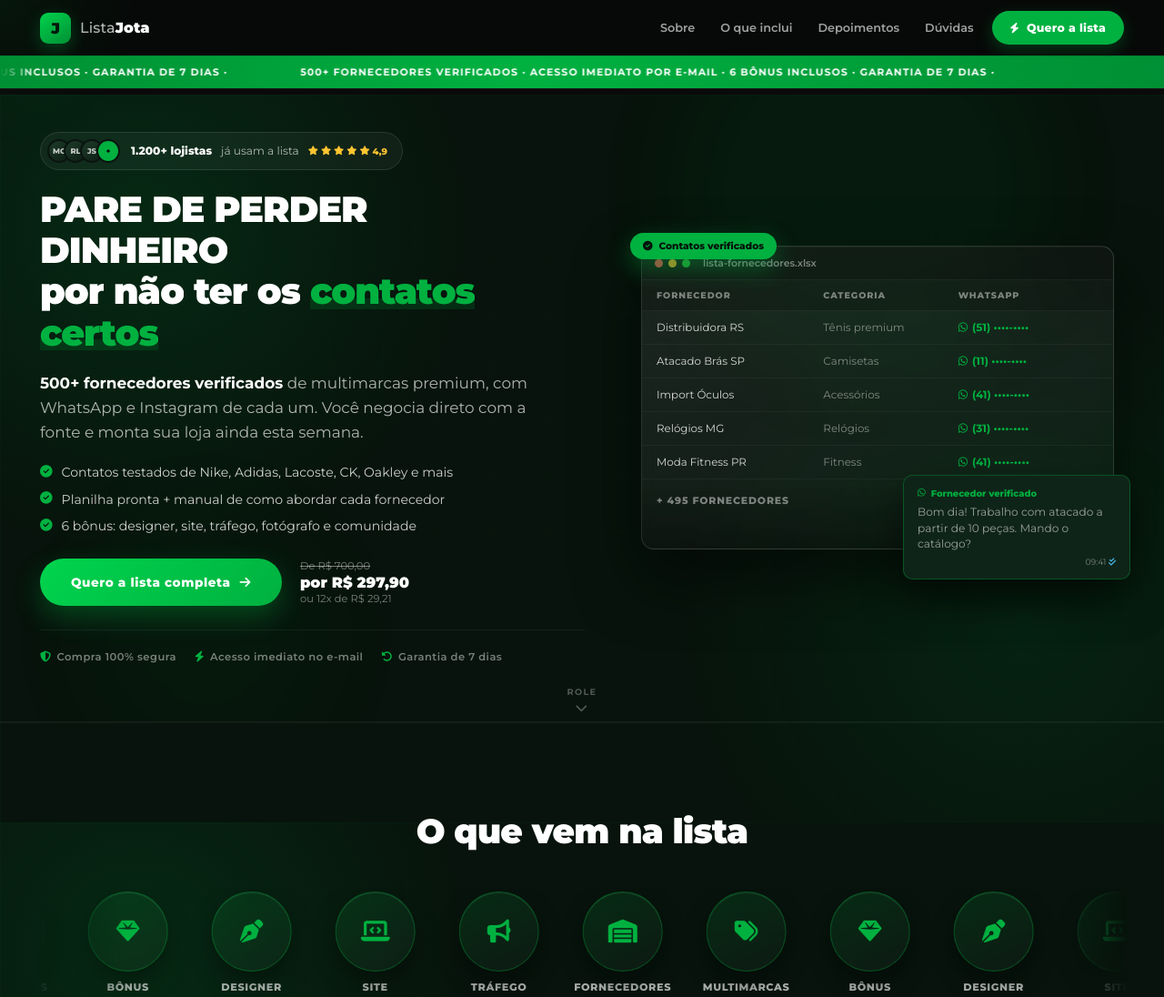
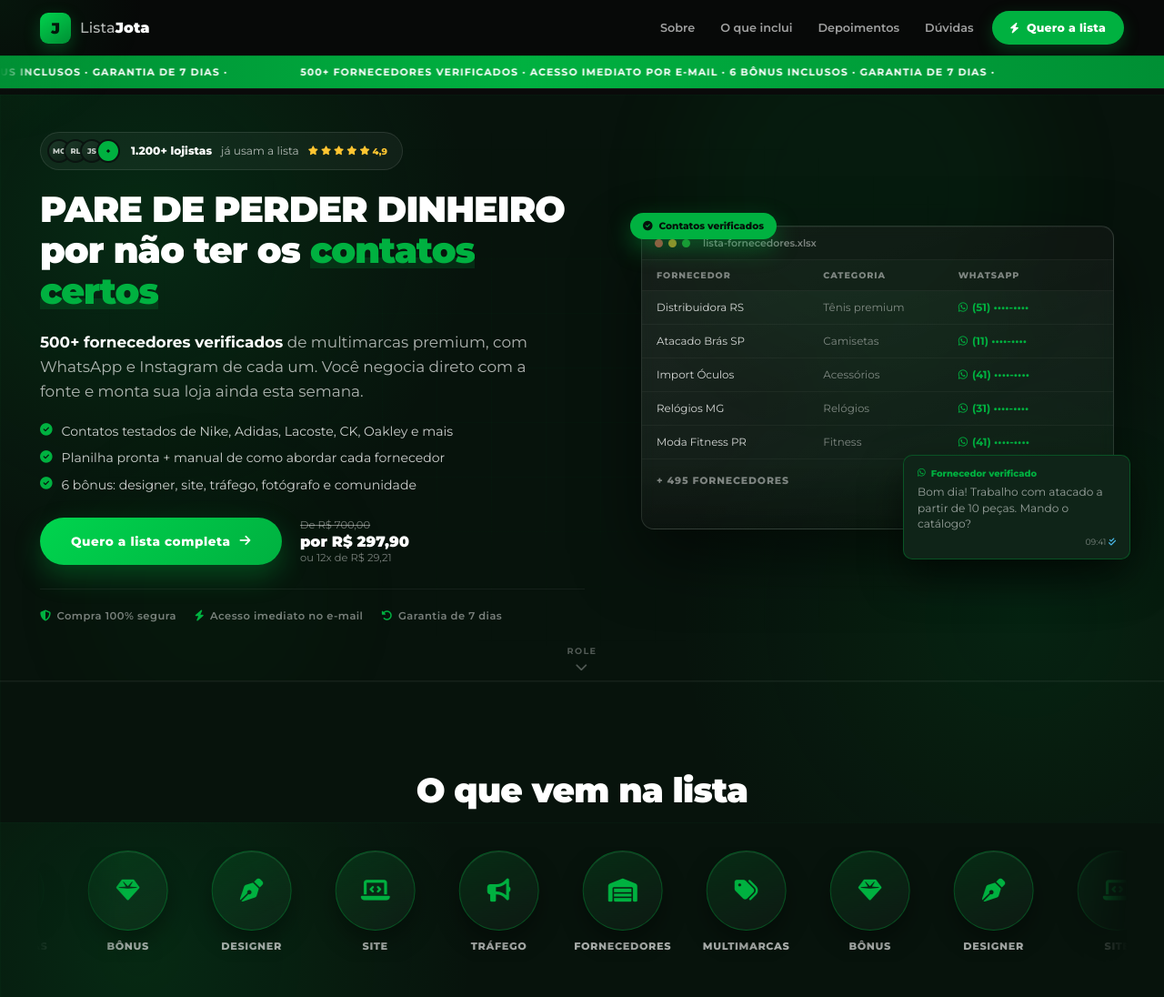
Before and after one commit to fantinn/ListaJota, a plain HTML site: page index.html in a window 1280 px wide. Shown: the top 1096 px of the page at 91% size. Drawn offline with nearby package versions, Linux system fonts and the light colour scheme; animation ran at ten frames a second.

Commit message:
atualizacao formatacao de texto principal

```diff
--- a/index.html
+++ b/index.html
@@ -2123,7 +2123,7 @@
       text-transform: none;
       font-weight: 900;
       margin-bottom: 18px;
-      max-width: 19ch;
+      max-width: 26ch;
       overflow: visible;
     }
     .hero-text h1 .word {
```
